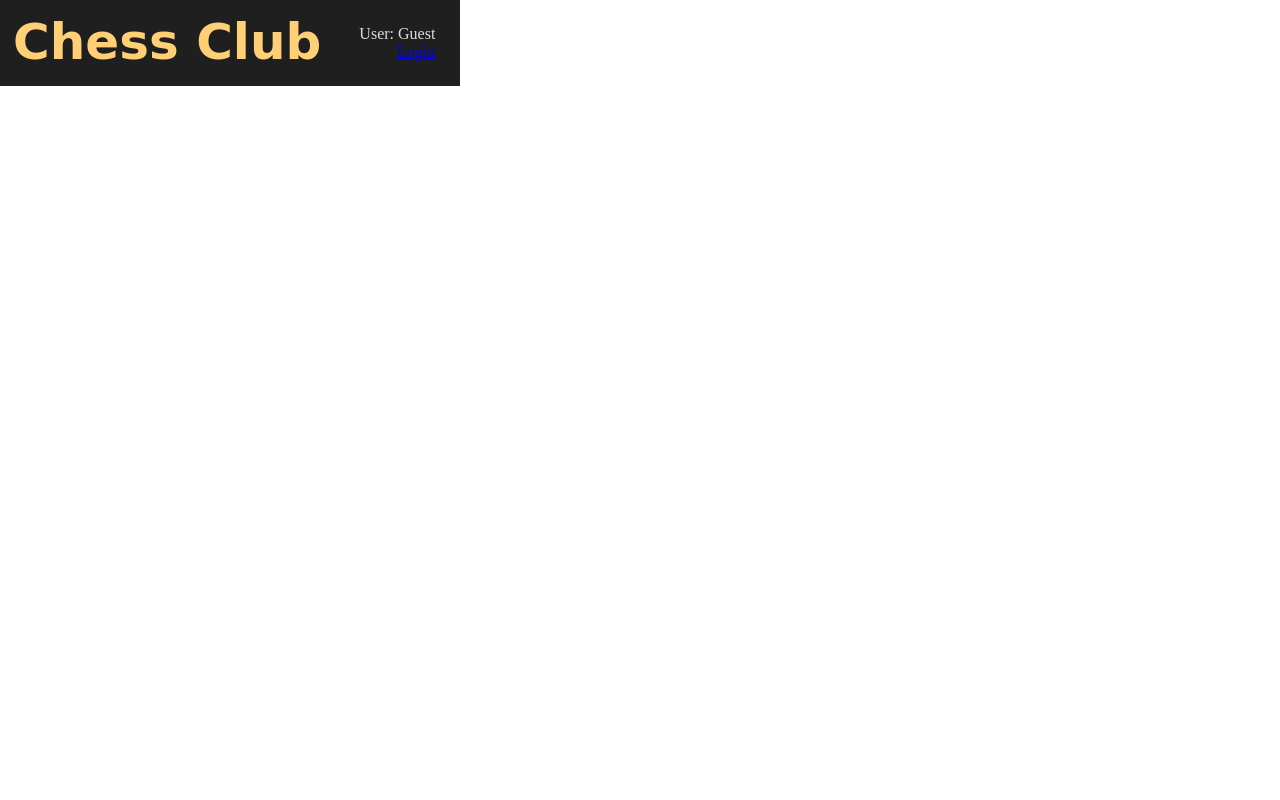
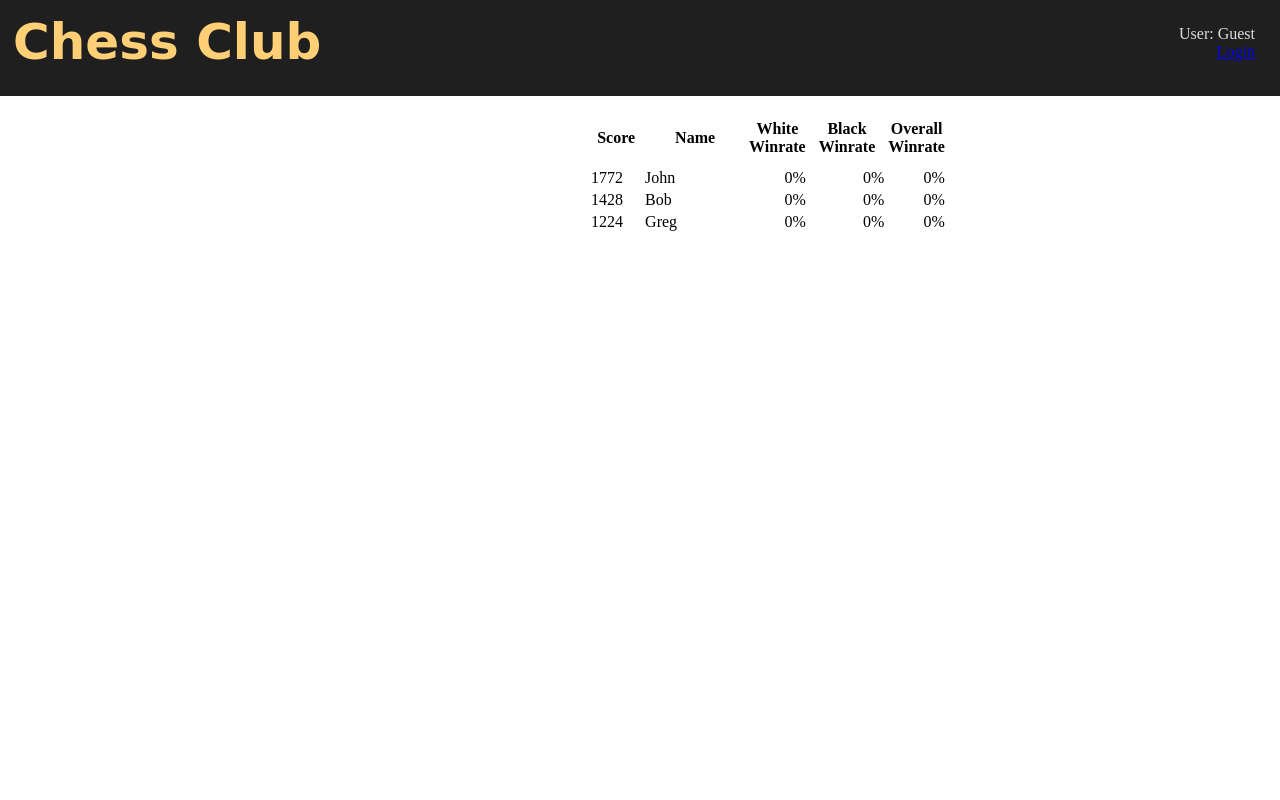
Before and after one commit to JackyZ123/BHS-Chess, a Flask app: page / in a window 1280 px wide. Run offline with Flask 2, Linux system fonts and the light colour scheme; data comes from the database, SQL or seed files in the repository.

Commit message:
Basics Leaderboard
Fixed grid layout
leaderboard is shown - no css yet

```diff
--- a/main.py
+++ b/main.py
@@ -40,7 +40,7 @@ def leaderboard():
     players = [[user.score, user.name] + winrate(user) for user in User.query.all()]
     players.sort(reverse=True)
 
-    return render_template("leaderboard.html", title="Leaderboard")
+    return render_template("leaderboard.html", title="Leaderboard", players=players)
 
 
 def matches():
@@ -61,4 +61,4 @@ if __name__ == "__main__":
     # # db.session.add(new_match)
     # db.session.commit()
 
-    # app.run(debug=True)
+    app.run(debug=True)
--- /dev/null
+++ b/static/css/content.css
@@ -0,0 +1,8 @@
+.content {
+    grid-area: content;
+    margin: 12px;
+}
+
+.content table {
+    margin: auto;
+}
--- a/static/css/header.css
+++ b/static/css/header.css
@@ -1,14 +1,12 @@
-.top-header{
+.header {
     grid-area: header;
-    justify-self: stretch;
     background-color: #1f1f20;
-    position: fixed;
     margin: 0;
     color: #dddddd;
     z-index: inherit;
 }
 
-.top-header h1{
+.header h1 {
     display: inline-block;
     margin: 5px;
     color: #ffcf75;
@@ -18,7 +16,7 @@
     z-index: inherit;
 }
 
-.top-header p{
+.header p {
     float: right;
     text-align: right;
     margin: 25px;
--- a/static/css/main.css
+++ b/static/css/main.css
@@ -1,10 +1,9 @@
-body{
+body {
     height: 100vh;
     display: grid;
-    grid-template-columns: [left] 150px [side-nav] auto [right];
-    grid-template-rows: [top] 90px [header] 20px [top-nav] auto [bottom];
+    grid-template-columns: 20vw auto;
+    grid-template-rows: 12vh auto;
     grid-template-areas:
-        "header" "header"
-        "top-nav" "top-nav"
-        "side-nav" "content";
+        "header header"
+        "side-nav content";
 }
--- a/templates/header.html
+++ b/templates/header.html
@@ -1,4 +1,4 @@
-<div class="top-header">
+<div class="header">
     <link rel="stylesheet" href="../static/css/header.css">
     <!-- logo -->
     <!-- <img src="/static/images/circle.png" alt="CIRCLE" class="logo"> -->
--- a/templates/leaderboard.html
+++ b/templates/leaderboard.html
@@ -1,4 +1,35 @@
 {% extends 'layout.html' %}
 {% block content %}
 
+<div class="content">
+    <link rel="stylesheet" href="/static/css/content.css">
+
+    <!-- leaderboard table -->
+    <div>
+        <table>
+            <tbody>
+                <!-- header -->
+                <tr>
+                    <th style="width: 50px;">Score</th>
+                    <th style="width: 100px;">Name</th>
+                    <th style="width: 50px;">White Winrate</th>
+                    <th style="width: 50px; padding: 10px;">Black Winrate</th>
+                    <th style="width: 50px;">Overall Winrate</th>
+                </tr>
+
+                <!-- rows of player information -->
+                {% for i in players %}
+                <tr>
+                    <td>{{i[0]}}</td>
+                    <td>{{i[1]}}</td>
+                    <td style="text-align: right;">{{i[2]}}%</td>
+                    <td style="text-align: right;">{{i[3]}}%</td>
+                    <td style="text-align: right;">{{i[4]}}%</td>
+                </tr>
+                {% endfor %}
+            </tbody>
+        </table>
+    </div>
+</div>
+
 {% endblock %}
```
